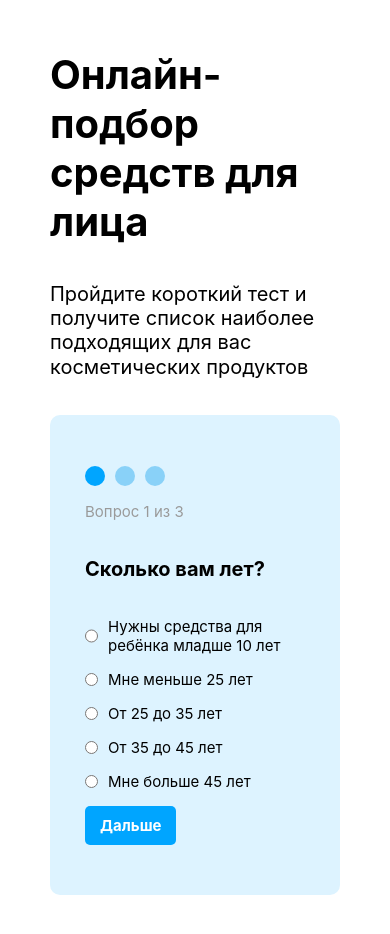
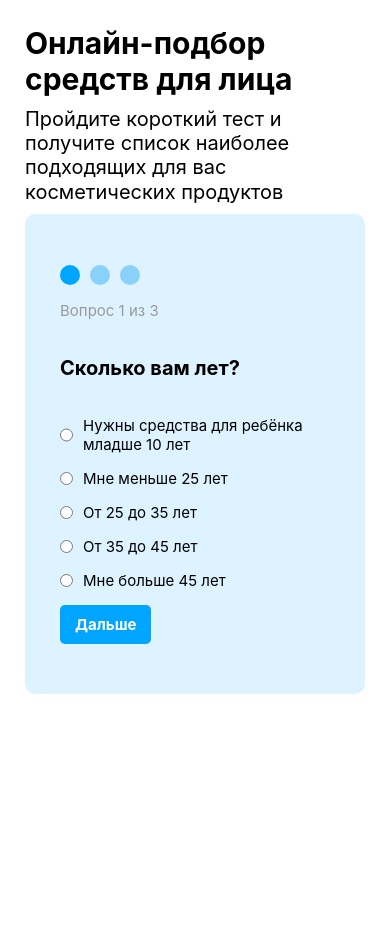
Before and after one commit to AndrikSokol/qmedia-task, a React (Vite) app: page / in a window 390 px wide. Shown: the top 934 px of the page. After the commit the page ends 844 px from the top, so only its background shows below. Built offline with nearby package versions, Linux system fonts and the light colour scheme.

Commit message:
fix: fixed style for mobile

```diff
--- a/src/index.css
+++ b/src/index.css
@@ -1,6 +1,7 @@
 :root {
 	padding: 50px;
 }
+
 * {
 	box-sizing: border-box;
 	font-family: Inter;
@@ -28,3 +29,15 @@ button,
 input[type="checkbox"] {
 	cursor: pointer;
 }
+
+@media (max-width: 450px) {
+	:root {
+		padding: 25px;
+	}
+	h1 {
+		font-size: 30px;
+	}
+	main header div {
+		padding: 10px 0;
+	}
+}
```
Lines whose indentation alone changed are shown as unchanged.
